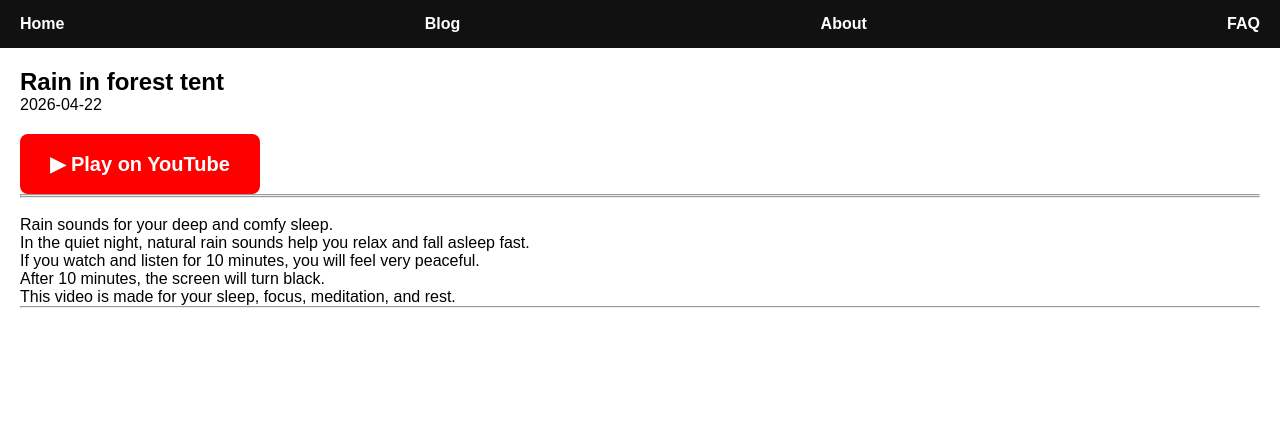
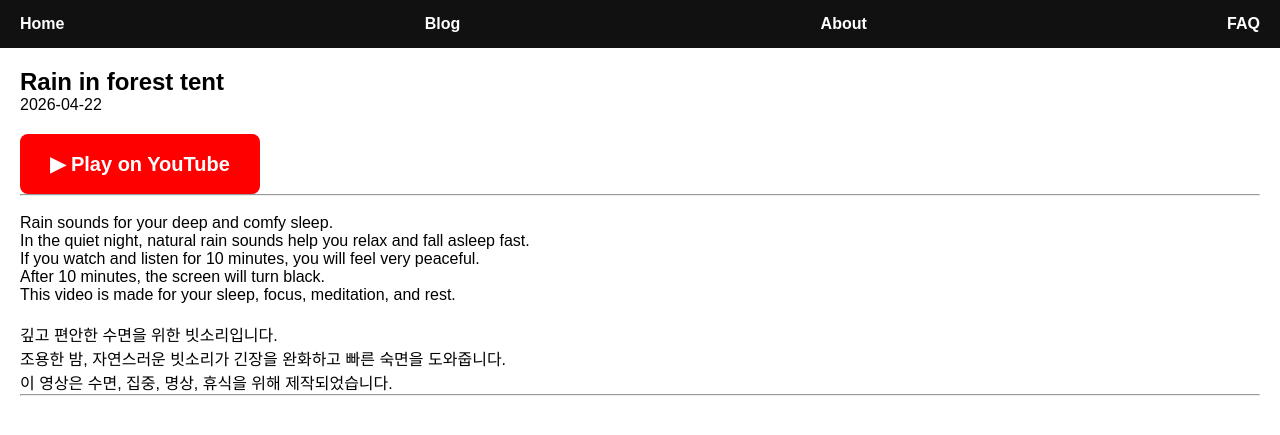
Before and after one commit to choijangwook/rain-deep-sleep, a Jekyll site: the page built from _posts/2026-04-23-rain-in-forest-tent.md, in a window 1280 px wide. Shown: the top 435 px of the page. Built offline with Jekyll 4.4.1, drawn with Linux system fonts in a browser that asks for light colours.

Commit message:
Update 2026-04-23-rain-in-forest-tent.md

```diff
--- a/_posts/2026-04-23-rain-in-forest-tent.md
+++ b/_posts/2026-04-23-rain-in-forest-tent.md
@@ -11,7 +11,6 @@
 
 ---
 
----
 
 <br>
 Rain sounds for your deep and comfy sleep.<br>
@@ -19,5 +18,9 @@
 If you watch and listen for 10 minutes, you will feel very peaceful.<br>
 After 10 minutes, the screen will turn black.<br>
 This video is made for your sleep, focus, meditation, and rest.<br>
+<br>
+깊고 편안한 수면을 위한 빗소리입니다.<br>
+조용한 밤, 자연스러운 빗소리가 긴장을 완화하고 빠른 숙면을 도와줍니다.<br>
+이 영상은 수면, 집중, 명상, 휴식을 위해 제작되었습니다.<br>
 
 ---
```
